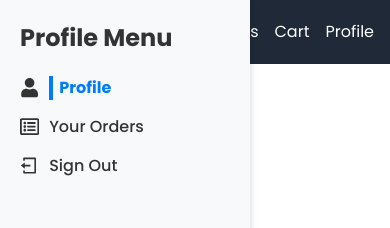
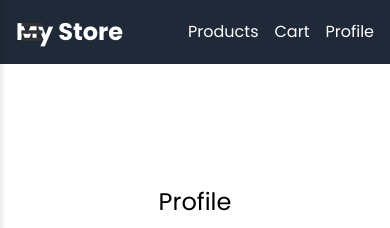
Before and after one commit to sembekov/final_css231, a React (Vite) app: page /profile in a window 390 px wide. Shown: the top 228 px of the page. Built offline with nearby package versions, Linux system fonts and the light colour scheme; a web font is replaced by a local one.

Commit message:
adaptive

```diff
--- a/src/components/Sidebar.css
+++ b/src/components/Sidebar.css
@@ -8,8 +8,14 @@
   position: fixed;
   top: 0;
   left: 0;
+  z-index: 1000;
   display: flex;
   flex-direction: column;
+  transition: transform 0.3s ease-in-out;
+}
+
+.sidebar.open {
+  transform: translateX(0); /* Показывать сайдбар */
 }
 
 .sidebar h3 {
@@ -54,3 +60,39 @@
   border-left: 4px solid #007bff;
   padding-left: 6px;
 }
+
+/* Кнопка для открытия сайдбара */
+.sidebar-toggle {
+  display: none; /* Скрывать на больших экранах */
+  position: fixed;
+  top: 20px;
+  left: 20px;
+  font-size: 1.5rem;
+  background: none;
+  border: none;
+  cursor: pointer;
+  z-index: 1100;
+  color: #333;
+}
+
+/* Прозрачный фон для закрытия сайдбара */
+.backdrop {
+  position: fixed;
+  top: 0;
+  left: 0;
+  width: 100%;
+  height: 100vh;
+  background: rgba(0, 0, 0, 0.5);
+  z-index: 900;
+}
+
+/* Для мобильных устройств */
+@media (max-width: 768px) {
+  .sidebar {
+    transform: translateX(-100%); /* Скрыть сайдбар по умолчанию */
+  }
+
+  .sidebar-toggle {
+    display: block; /* Показать кнопку на мобильных устройствах */
+  }
+}
--- a/src/components/Sidebar.jsx
+++ b/src/components/Sidebar.jsx
@@ -1,13 +1,25 @@
-import React from "react";
+import React, { useState } from "react";
 import { NavLink } from "react-router-dom";
 import './Sidebar.css';
-import { FaUser } from "react-icons/fa";
-import { FaRegListAlt } from "react-icons/fa";
+import { FaBars, FaUser } from "react-icons/fa";
 import { RiLogoutBoxLine } from "react-icons/ri";
 
 const Sidebar = () => {
+  const [isOpen, setIsOpen] = useState(false);
+
+  const toggleSidebar = () => {
+    setIsOpen(!isOpen);
+  };
+
   return (
-    <div className="sidebar">
+    <>
+      {}
+      <button className="sidebar-toggle" onClick={toggleSidebar}>
+        <FaBars />
+      </button>
+
+      {}
+      <div className={`sidebar ${isOpen ? "open" : ""}`}>
         <h3>Profile Menu</h3>
         <ul>
           <li>
@@ -15,15 +27,12 @@ const Sidebar = () => {
             <NavLink to="/profile" activeClassName="active">Profile</NavLink>
           </li>
           <li>
-          <FaRegListAlt className="icon" />
-          <NavLink to="/your-orders" activeClassName="active">Your Orders</NavLink>
-        </li>
-        <li>
             <RiLogoutBoxLine className="icon" />
-          <NavLink to="/" activeClassName="active">Sign Out</NavLink>
+            <NavLink to="/home" activeClassName="active">Sign Out</NavLink>
           </li>
         </ul>
       </div>
+    </>
   );
 };
 
```
Also changed, not shown: 1 other file (tests, documents, lock files or other folders). Lines whose indentation alone changed are shown as unchanged.
